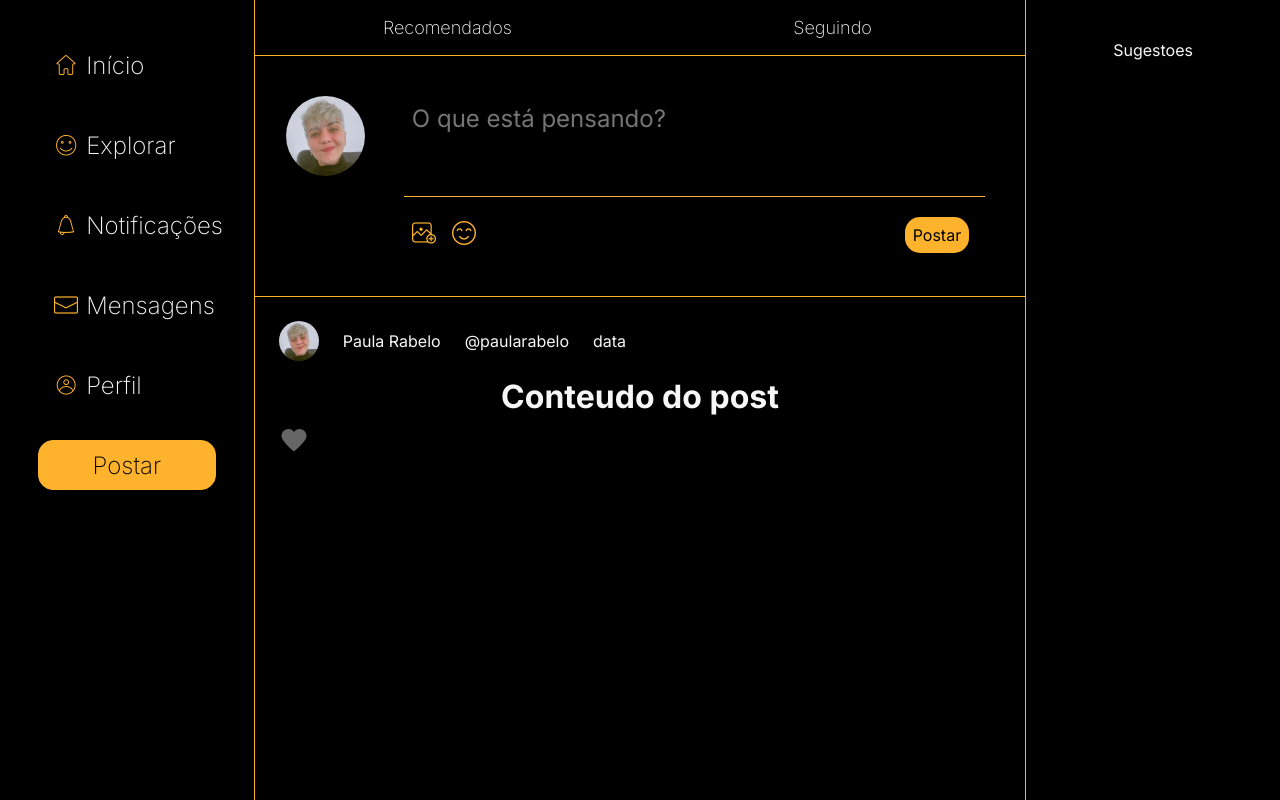
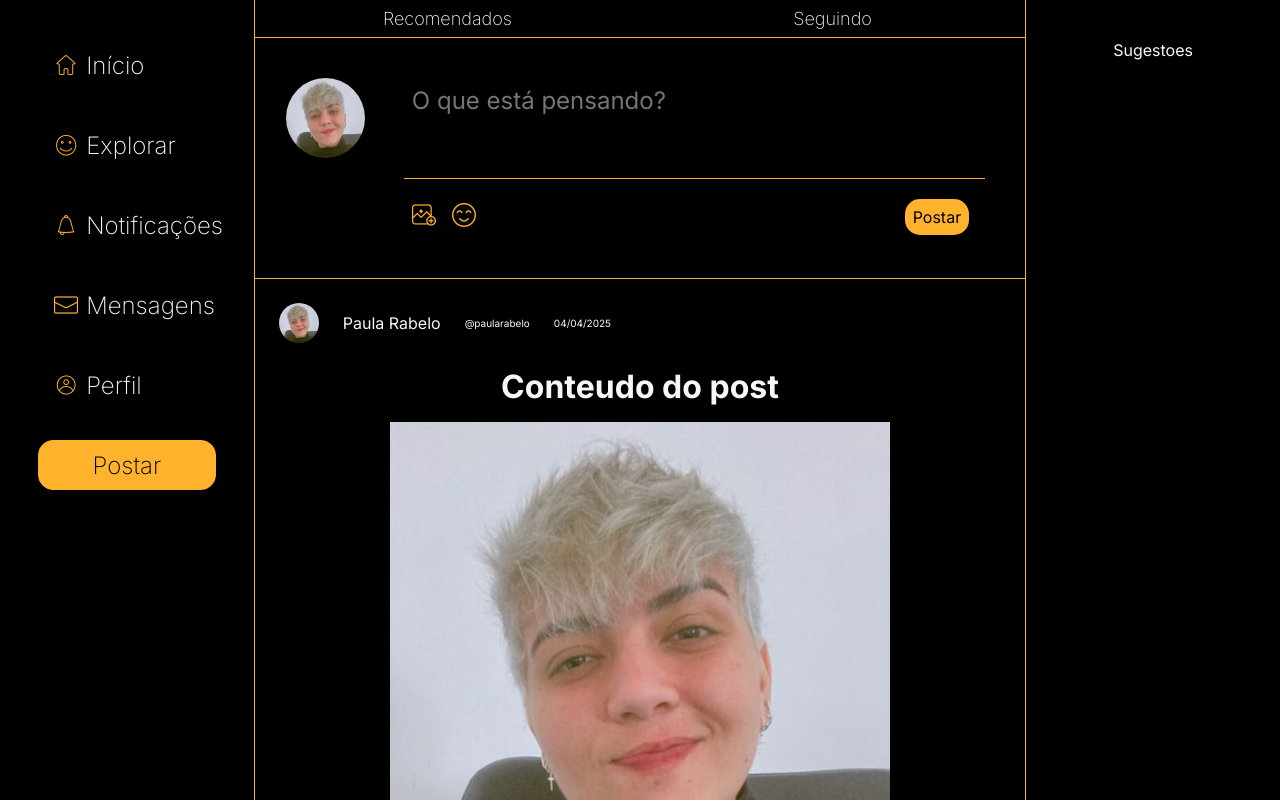
Before and after one commit to paularrabelo/twitter-clone, a React (Vite) app in the folder front-end/: page /feed in a window 1280 px wide. Built offline with nearby package versions, Linux system fonts and the light colour scheme.

Commit message:
Ultimas alterações

```diff
--- a/front-end/src/components/Post/styles.ts
+++ b/front-end/src/components/Post/styles.ts
@@ -3,7 +3,6 @@ import { cores } from "../../styles";
 
 export const Container = styled.div`
     width: 100%;
-    min-height: 30%;
     height: auto;
     padding: 16px;
     display: flex;
--- a/front-end/src/components/Quack/index.tsx
+++ b/front-end/src/components/Quack/index.tsx
@@ -1,5 +1,6 @@
 import fotoPerfil from '../../assets/Captura de tela 2024-11-13 105851.png'
-import { ContainerContentQuack, ContainerHeaderQuack, ContainerInteracoesQuack, ContainerQuack, ImagemPerfilQuack } from './styles'
+import { ContainerContentQuack, ContainerHeaderQuack, ContainerInteracoesQuack, ContainerQuack, ImagemPerfilQuack, TextHeader } from './styles'
+import imagemTeste from '../../assets/Captura de tela 2024-11-13 105851.png'
 
 const Quack = () => {
     return (
@@ -7,12 +8,12 @@ const Quack = () => {
             <ContainerHeaderQuack>
                 <ImagemPerfilQuack src={fotoPerfil} alt="" />
                 <p>Paula Rabelo</p>
-                <p>@paularabelo</p>
-                <p>data</p>
+                <TextHeader>@paularabelo</TextHeader>
+                <TextHeader>04/04/2025</TextHeader>
             </ContainerHeaderQuack>
             <ContainerContentQuack>
                 <h1>Conteudo do post</h1>
-                <img src="" alt="" />
+                <img src={imagemTeste} alt="imagem teste" />
             </ContainerContentQuack>
             <ContainerInteracoesQuack>
                     <input type="checkbox" />
--- a/front-end/src/components/Quack/styles.ts
+++ b/front-end/src/components/Quack/styles.ts
@@ -5,6 +5,7 @@ export const ContainerQuack = styled.div`
     display: block;
     justify-content: space-between;
     align-items: center;
+    justify-content: center;
     width: 100%;
     padding: 24px;
 `
@@ -14,11 +15,23 @@ export const ContainerHeaderQuack = styled.div`
     align-items: center;
     margin-bottom: 16px;
 `
+export const TextHeader = styled.p`
+    font-size: 10px;
+`
 
 export const ContainerContentQuack = styled.div`
     display: flex;
+    margin: 24px 60px;
+    flex-direction: column;
     justify-content: center;
+    align-items: center;
     margin-bottom: 8px;
+
+    img {
+        margin-top: 16px;
+        width: 500px;
+        height: 500px;
+    }
 `
 export const ContainerInteracoesQuack = styled.label`
     display: block;
--- a/front-end/src/pages/Feed/styles.ts
+++ b/front-end/src/pages/Feed/styles.ts
@@ -7,9 +7,11 @@ export const ContainerFeed = styled.div`
 `
 export const ContentFeed = styled.div`
     width: 100%;
+    height: 100vh;
     display: flex;
     flex-direction: column;
     color: ${cores.branco};
     border-left: 1px solid ${cores.amarelo};
     border-right: 1px solid ${cores.amarelo};
+    overflow-y: scroll;
 `
```
